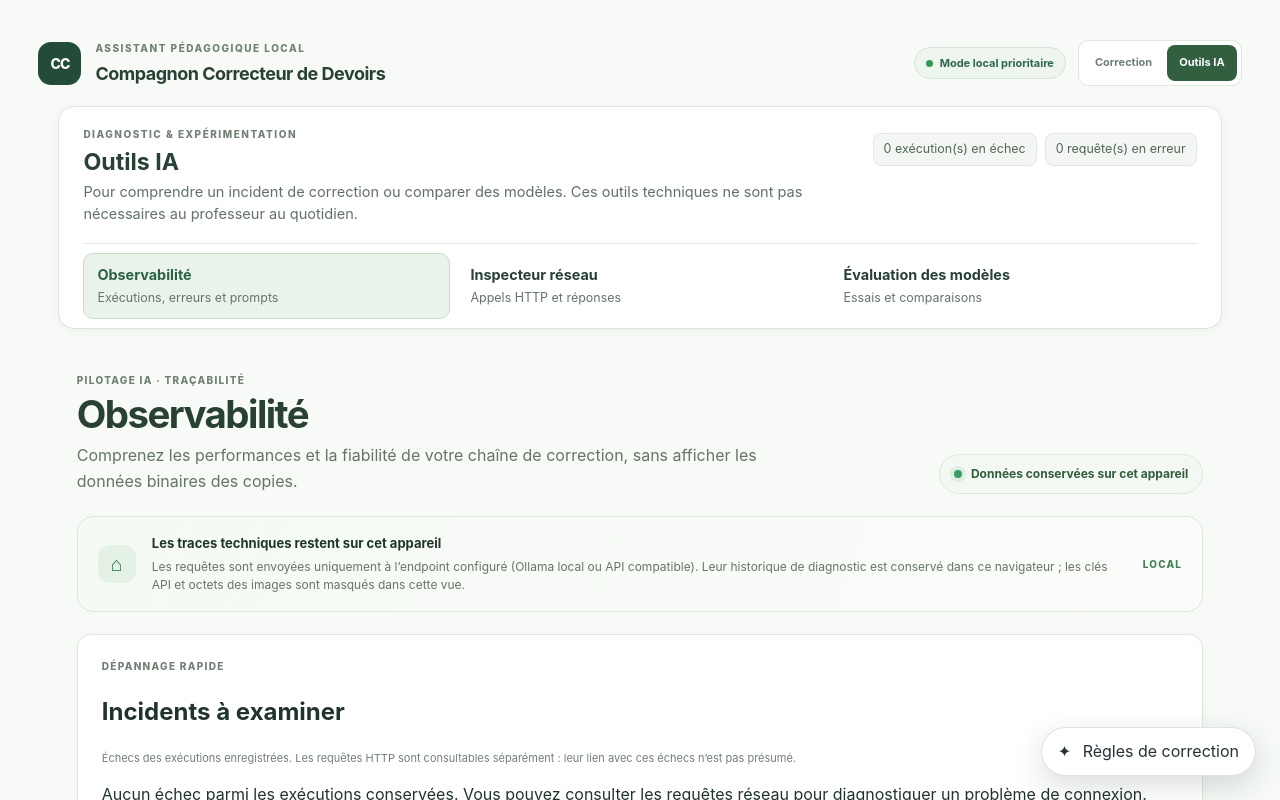
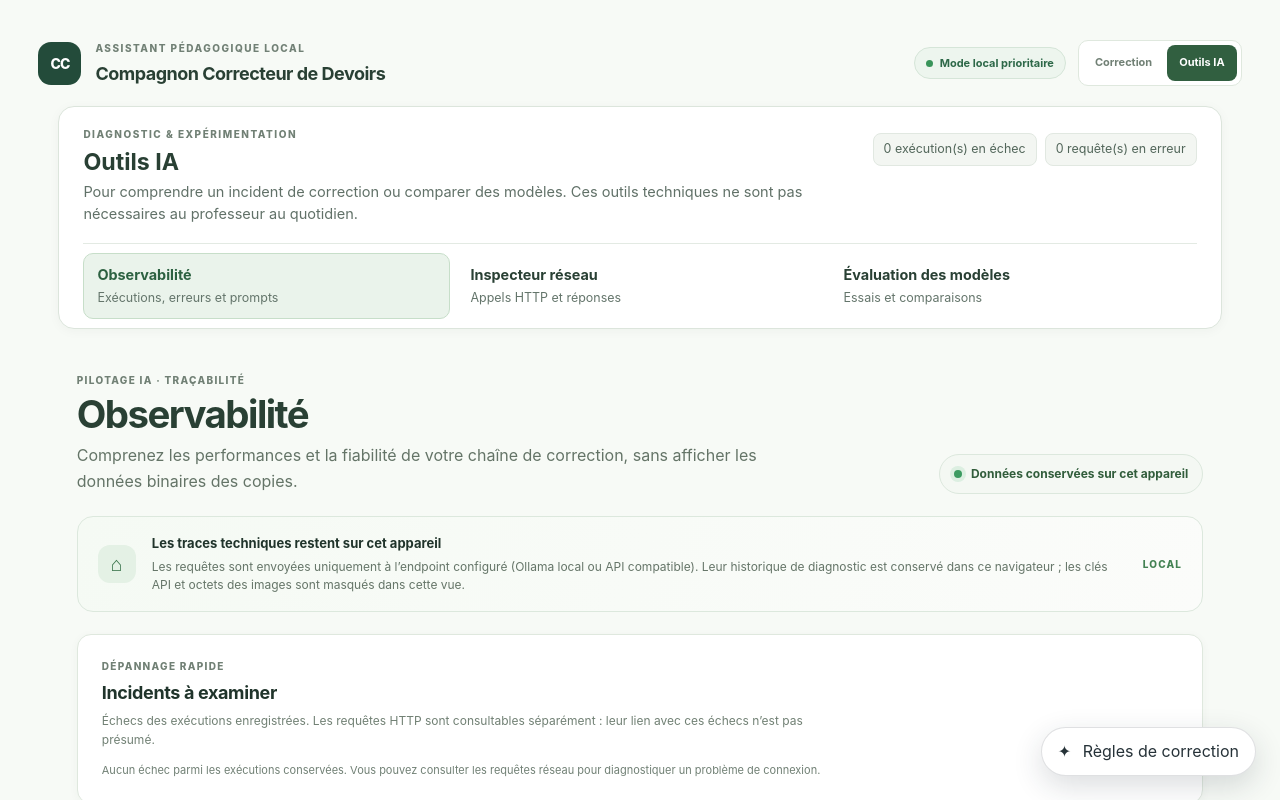
Before and after one commit to Sims07/Companion-Correcteur-Devoir, a React (Vite) app: page / in a window 1280 px wide. Both pictures are taken after a click on the button "Outils IA". Shown: the top 800 px of the page. Built offline with nearby package versions, Linux system fonts and the light colour scheme.

Commit message:
style: add compact accessible incident list using shared tokens

```diff
--- a/src/ui/observability.css
+++ b/src/ui/observability.css
@@ -238,3 +238,18 @@
 .observability-review-metric-grid strong { font-size: 20px; font-variant-numeric: tabular-nums; }
 .observability-trace-review-metrics { display: grid; gap: 5px; margin: 14px 0; padding: 12px; border: 1px solid var(--border-subtle, #e1e8e1); border-radius: 10px; }
 .observability-trace-review-metrics strong { font-size: 12px; }
+
+/* Incident-first triage: a short, factual starting point before detailed metrics. */
+.observability-incidents{display:grid;gap:14px}
+.observability-incidents .observability-panel-heading h2{font-size:18px;letter-spacing:-.02em;margin:5px 0}
+.observability-incidents .observability-panel-heading p:not(.observability-eyebrow){font-size:12px;line-height:1.6;max-width:720px}
+.observability-incidents .secondary-button{flex:none;align-self:start}
+.observability-incident-list{display:grid;gap:8px}
+.observability-incident-item{display:flex;align-items:center;justify-content:space-between;gap:16px;border:1px solid var(--ds-color-border,#dfe8de);border-radius:var(--ds-radius-md,10px);padding:12px 14px;background:var(--ds-color-surface-subtle,#f7faf6)}
+.observability-incident-item>div{min-width:0;display:flex;flex-direction:column;gap:2px}
+.observability-incident-item strong{font-size:12px;overflow-wrap:anywhere}
+.observability-incident-item small,.observability-incidents-empty{font-size:11px;color:var(--ds-color-text-muted,#718075);line-height:1.45}
+.observability-incident-item button{flex:none}
+.observability-incidents-empty{margin:0}
+#observability-history{scroll-margin-top:18px}
+@media(max-width:650px){.observability-incidents .observability-panel-heading,.observability-incident-item{flex-direction:column;align-items:stretch}.observability-incidents .secondary-button{align-self:stretch}.observability-incident-item button{align-self:flex-start}}
```
